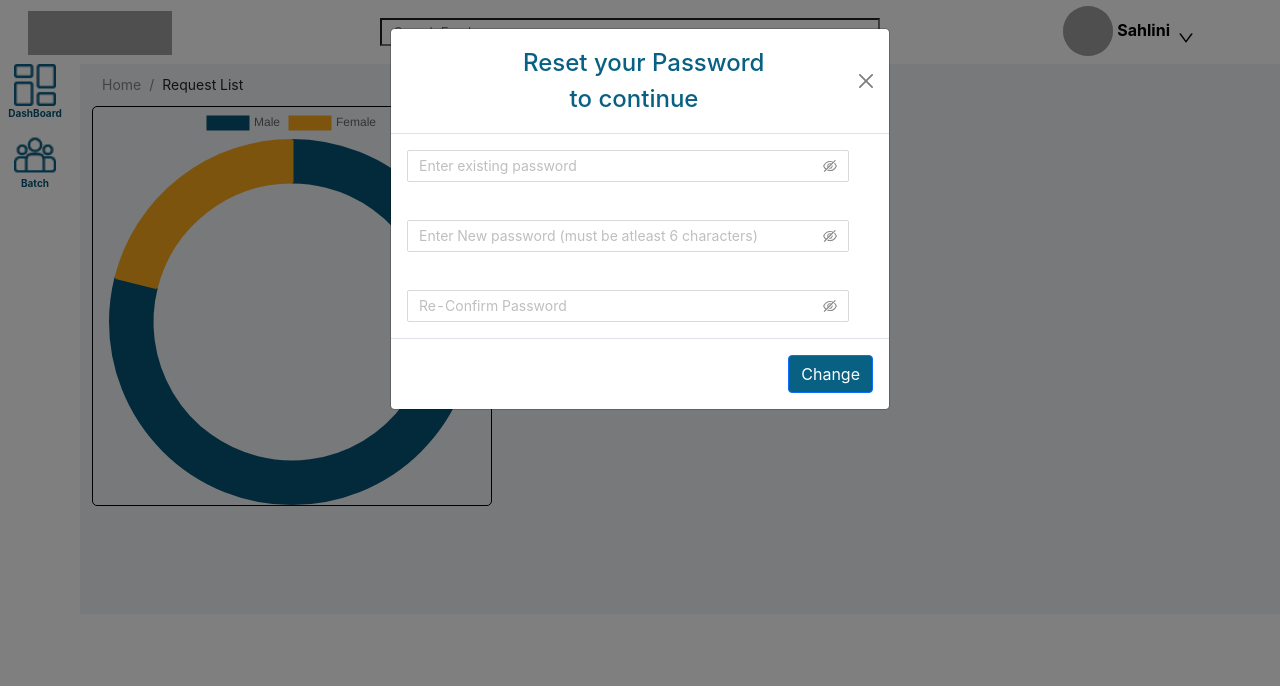
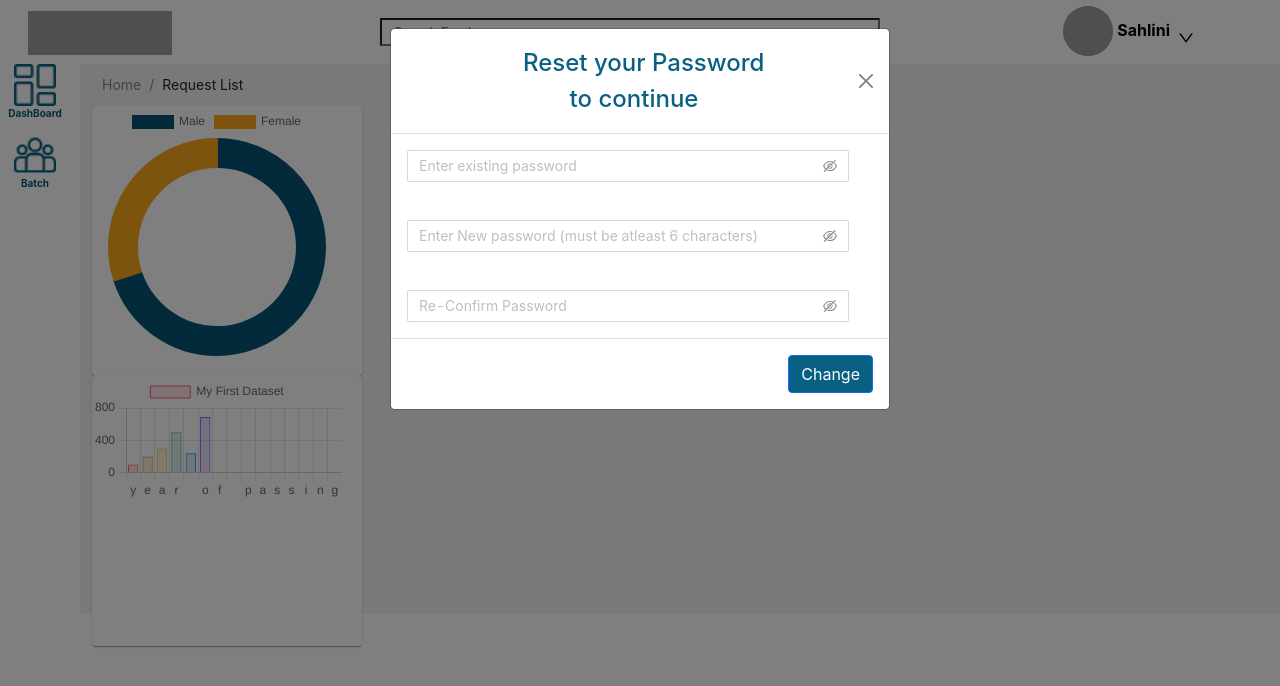
Before and after one commit to Ramyashree-SR/LMS_Front-End, a React (Create React App) app: page /mentor/dashboard in a window 1280 px wide. Shown: the top 686 px of the page. Built offline with nearby package versions, Linux system fonts and the light colour scheme; grey boxes are pictures that could not be loaded.

Commit message:
updated data

```diff
--- a/src/components/employeedetails/DashBoarrd.js
+++ b/src/components/employeedetails/DashBoarrd.js
@@ -7,10 +7,10 @@ const DashBoard=()=>{
 const mockratings = {
   labels:["Mock1","Mock2","Mock3","Mock4","Mock5"],
   datasets: [{
-  label: 'Mock',
-  backgroundColor:"#FAA81D",
-  data:[100,140,134,121,40],
-},
+            label: 'Mock',
+            backgroundColor:"#FAA81D",
+            data:[100,140,134,121,40],
+       },
 {
      label:"Re-Mock",
       backgroundColor:"#075575",
@@ -21,23 +21,27 @@ const mockratings = {
 
 
 return (
-  <div  id="chartData">
-     <div id="chartbox" >
+  <div style={{display:"flex"}}>
+
+     <div  >
       <Bar data={mockratings} />
       </div>
 
-      <div id="chartbox">
+     <div >
       <Line data={mockratings} />
       </div>
 
 
-      <div id="chartbox" >
+      <div>
       <Doughnut data={mockratings}/>
       </div>
 
-      <div id="chartbox">
+
+       <div >
       <PolarArea data={mockratings}/>
       </div>
+
+
 
 
 
--- a/src/components/mentor/DashBoard.js
+++ b/src/components/mentor/DashBoard.js
@@ -1,41 +1,70 @@
 import React from 'react'
 
-import { Doughnut } from 'react-chartjs-2'
+import { Bar, Doughnut } from 'react-chartjs-2'
 import Chart from 'chart.js/auto';
+import { Paper } from '@mui/material';
+
 
 const DashBoard = () => {
 
     const gender={
-        labels:["Male","Female"],
-
-        datasets:[{
-          label:"",
-          backgroundColor:["#075575","#FAA81D"],
-          data:[75,20],
-          borderWidth:3,
-          cutout:140,
-          hoverBorderWidth:[20],
-          borderColor:["#075575","#FAA81D"],
-          cutoutPercentage: 40
-          }],
-
-          }
+      labels: ['Male','Female'],
+      datasets: [{
+      label: ['Male','Female'],
+      backgroundColor:["#075575","#FAA81D"],
+      data:[70,30],
+      cutout:80,
+      borderWidth:2,
+      borderColor:["#075575","#FAA81D"],
+      hoverBorderWidth:15
+    }],
+  }
 
 
-  return (
-    <div  id="charts">
+    const yearOfPassing={
+      labels:'year of passing',
+      datasets: [{
+        axis: 'y',
+        label: 'My First Dataset',
+        data: [100 ,200,300 ,500 ,240,690],
+        fill: false,
+        backgroundColor: [
+          'rgba(255, 99, 132, 0.2)',
+          'rgba(255, 159, 64, 0.2)',
+          'rgba(255, 205, 86, 0.2)',
+          'rgba(75, 192, 192, 0.2)',
+          'rgba(54, 162, 235, 0.2)',
+          'rgba(153, 102, 255, 0.2)',
+          'rgba(201, 203, 207, 0.2)'
+        ],
+        borderColor: [
+          'rgb(255, 99, 132)',
+          'rgb(255, 159, 64)',
+          'rgb(255, 205, 86)',
+          'rgb(75, 192, 192)',
+          'rgb(54, 162, 235)',
+          'rgb(153, 102, 255)',
+          'rgb(201, 203, 207)'
+        ],
+        borderWidth: 1
+      }]
+    }
 
-         <div id="chartboxes" >
-            <Doughnut data={gender}
-            options={{
-            title: {
-            text: "Gender"
-            },
 
-        }}
-            />
-        </div>
+    return (
+    <div Style={{display:"flex"}}>
 
+          <Paper  style={{width:"270px",height:"270px"}}>
+         <div style={{width:"250px"}}>
+          <Doughnut data={gender}/>
+            </div>
+            </Paper>
+
+            <Paper  style={{width:"270px",height:"270px"}}>
+             <div style={{width:"250px"}}>
+          <Bar data={yearOfPassing} />
+            </div>
+            </Paper>
 
     </div>
   )
```
